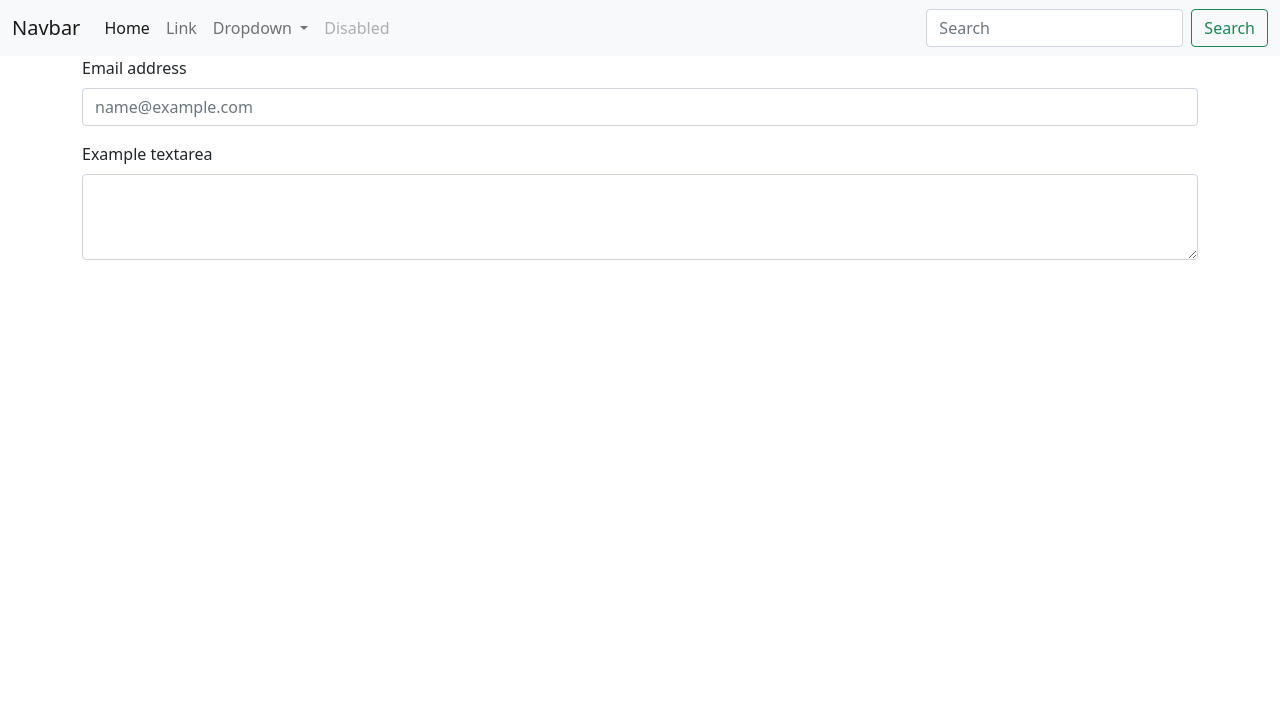
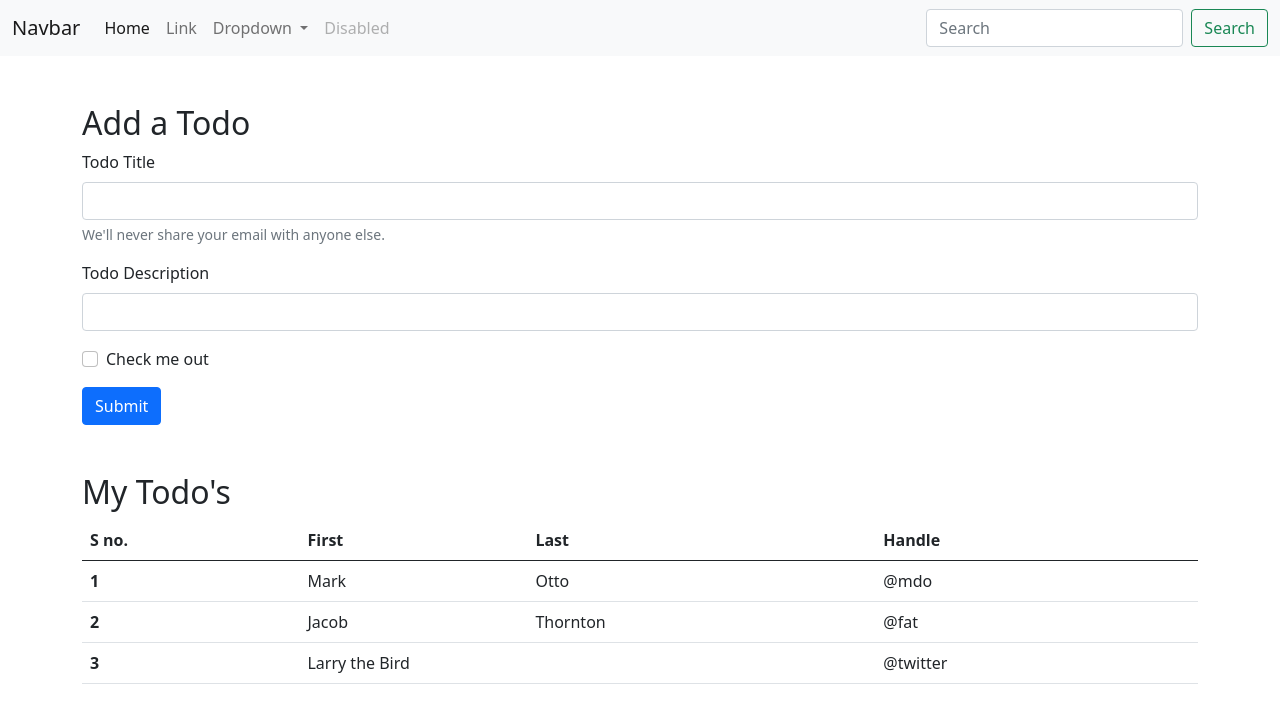
Before and after one commit to preetikushwaha1/To-Do-App, a Flask app: page / in a window 1280 px wide. Shown: the top 723 px of the page. Run offline with Flask 3, Linux system fonts and the light colour scheme.

Commit message:
to do app

```diff
--- a/templates/index.html
+++ b/templates/index.html
@@ -48,16 +48,58 @@
         </div>
       </nav>
 
-      <div class="container">
-        <div class="mb-3">
-            <label for="exampleFormControlInput1" class="form-label">Email address</label>
-            <input type="email" class="form-control" id="exampleFormControlInput1" placeholder="name@example.com">
+  <div class ="container my-5">
+    <h2> Add a Todo </h2>
+      <form>
+          <div class="mb-3">
+            <label for="exampleInputEmail1" class="form-label">Todo Title</label>
+            <input type="email" class="form-control" id="exampleInputEmail1" aria-describedby="emailHelp">
+            <div id="emailHelp" class="form-text">We'll never share your email with anyone else.</div>
           </div>
           <div class="mb-3">
-            <label for="exampleFormControlTextarea1" class="form-label">Example textarea</label>
-            <textarea class="form-control" id="exampleFormControlTextarea1" rows="3"></textarea>
+            <label for="exampleInputPassword1" class="form-label">Todo Description</label>
+            <input type="password" class="form-control" id="exampleInputPassword1">
           </div>
-    <div>
+          <div class="mb-3 form-check">
+            <input type="checkbox" class="form-check-input" id="exampleCheck1">
+            <label class="form-check-label" for="exampleCheck1">Check me out</label>
+          </div>
+          <button type="submit" class="btn btn-primary">Submit</button>
+        </form>
+    </div>
+
+    <div class="container">
+      <h2>My Todo's</h2>
+      <table class="table">
+        <thead>
+          <tr>
+            <th scope="col">S no.</th>
+            <th scope="col">First</th>
+            <th scope="col">Last</th>
+            <th scope="col">Handle</th>
+          </tr>
+        </thead>
+        <tbody>
+          <tr>
+            <th scope="row">1</th>
+            <td>Mark</td>
+            <td>Otto</td>
+            <td>@mdo</td>
+          </tr>
+          <tr>
+            <th scope="row">2</th>
+            <td>Jacob</td>
+            <td>Thornton</td>
+            <td>@fat</td>
+          </tr>
+          <tr>
+            <th scope="row">3</th>
+            <td colspan="2">Larry the Bird</td>
+            <td>@twitter</td>
+          </tr>
+        </tbody>
+      </table>
+    </div>
 
     <!-- Optional JavaScript; choose one of the two! -->
 
```
Also changed, not shown: 1 other file.
